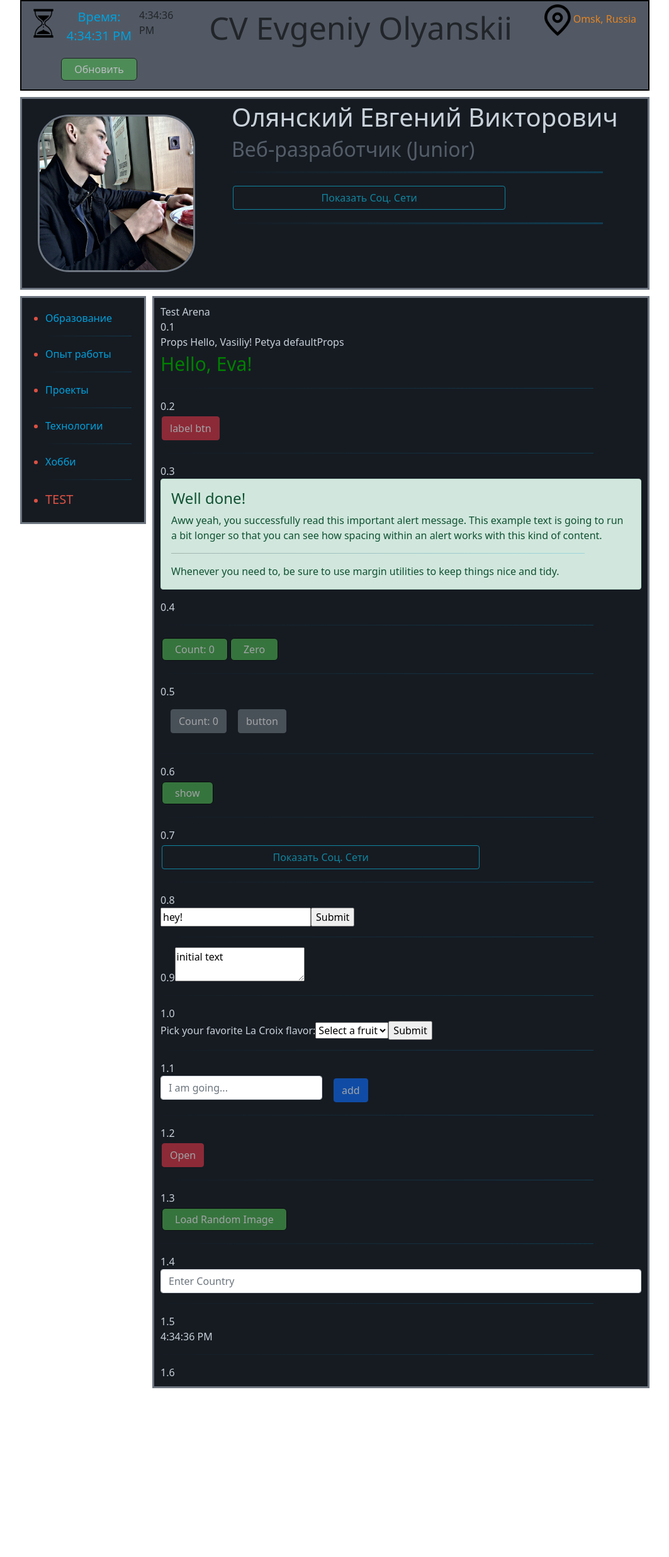
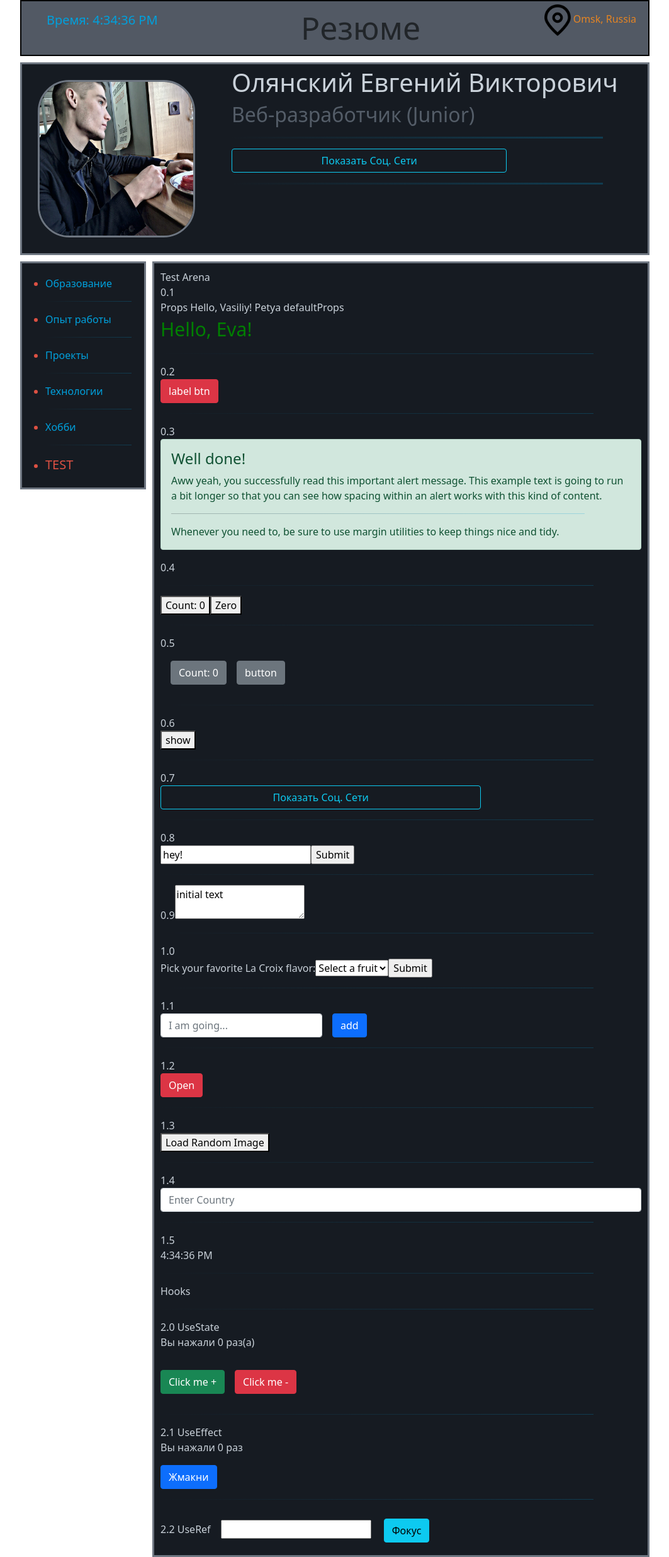
Before and after one commit to EvgeniyOl/CV-React, a React (Create React App) app: page /#/test in a window 1280 px wide. Shown: the whole page at 63% size, without its empty margins (108-1171 px from the left). Before the commit the page ends 2204 px from the top, so only its background shows below. Built offline with nearby package versions, Linux system fonts and the light colour scheme.

Commit message:
addHooks

```diff
--- a/src/components/Body/MyProjects/myProjects.jsx
+++ b/src/components/Body/MyProjects/myProjects.jsx
@@ -26,7 +26,7 @@ const MyProjects = (props) => {
             <li>Генерация отчета в виде plain text, stylish и json</li>
          </ul>
          <hr size="5" />
-         <p>Третий проект - <a href="https://frontend-project-lvl3-xi-nine.vercel.app/" target="blank">«RSS агрегатор»</a></p>
+         <p>Третий проект - <a href="https://rss-project-jdybn2zs8-evgeniyol.vercel.app/" target="blank">«RSS агрегатор»</a></p>
          <ul>
             <li>RSS – специализированный формат, предназначенный для описания лент новостей,
                анонсов статей и других материалов.
@@ -38,7 +38,13 @@ const MyProjects = (props) => {
 
          </ul>
          <hr size="5" />
+         <p>Четвертый проект - <a href="https://evgeniyol.github.io/layout-designer-project-lvl1/" target="blank">Лендинг «Когнитивные искажения»</a></p>
+         <ul>
+            <li>Проект является лендингом, описывающий распространённые когнитивные искажения в программировании.
+               Это самые распространённые проблемы, с которыми сталкиваются многие разработчики в самые различные периоды своей карьеры.
+               Как же с ними бороться и какие они бывают вы узнаете из лендинга и сможете помочь узнать об этом большему количеству людей.</li>
 
+         </ul>
       </div>
 
    )
--- a/src/components/Body/Test/Test.jsx
+++ b/src/components/Body/Test/Test.jsx
@@ -13,6 +13,9 @@ import Component from "./TestModalWindow";
 import { Loader } from "./Loader";
 import Autocomplete from "./Autocomplite";
 import { Clock } from "./Clock2";
+import { UseStateHookCount } from "./UseStateHook";
+import { UseEffectHook } from "./UseEffectHook";
+import { UseRefHook } from "./UseRefHook";
 
 export default class Test extends React.Component {
    render() {
@@ -120,8 +123,22 @@ export default class Test extends React.Component {
          </div>
          <hr />
          <div>
-            1.6
-
+            Hooks
+         </div>
+         <hr />
+         <div>
+            2.0 UseState
+            <UseStateHookCount />
+         </div>
+         <hr />
+         <div>
+            2.1 UseEffect
+            <UseEffectHook />
+         </div>
+         <hr />
+         <div>
+            2.2 UseRef
+            <UseRefHook />
          </div>
       </div>;
    }
--- /dev/null
+++ b/src/components/Body/Test/UseEffectHook.jsx
@@ -0,0 +1,14 @@
+import { useEffect, useState } from "react";
+
+export const UseEffectHook = () => {
+   const [count, setCount] = useState(0);
+
+   useEffect(() => alert(`Жмаков ${count}`))
+
+   return (
+      <div>
+         <p>Вы нажали {count} раз</p>
+         <button className="btn btn-primary" onClick={() => setCount(count + 1)}>Жмакни</button>
+      </div>
+   )
+}
--- /dev/null
+++ b/src/components/Body/Test/UseRefHook.jsx
@@ -0,0 +1,16 @@
+import { useRef } from "react";
+
+export const UseRefHook = () => {
+   const inputEl = useRef(null);
+
+   const onButtonClick = () => {
+      inputEl.current.focus();
+   }
+   return (
+      <>
+         <input className="m-3" ref={inputEl} type="text" />
+         <button className="btn btn-info m-1" onClick={onButtonClick}>Фокус</button>
+      </>
+   )
+
+}
--- /dev/null
+++ b/src/components/Body/Test/UseStateHook.jsx
@@ -0,0 +1,12 @@
+import { useState } from "react";
+
+export const UseStateHookCount = () => {
+   const [count, setCount] = useState(0);
+   return (
+      <div>
+         <p>Вы нажали {count} раз(а)</p>
+         <button className="btn btn-success ml-3" onClick={() => setCount(count + 1)}>Click me +</button>
+         <button className="btn btn-danger m-3" onClick={() => setCount(count - 1)}>Click me -</button>
+      </div>
+   )
+}
--- a/src/components/Header/Clock/Clock.jsx
+++ b/src/components/Header/Clock/Clock.jsx
@@ -1,19 +1,19 @@
-import { useState } from "react";
+// import { useState } from "react";
 import styles from "./Clock.module.css";
 import React from "react";
 
-export const Clock = () => {
-   const [date, setDate] = useState(new Date())
+// export const Clock2 = () => {
+//    const [date, setDate] = useState(new Date())
 
-   return (
-      <div className={styles.clock}>
-         <p>Время: {date.toLocaleTimeString()}</p>
-         <button className={styles.refresh} onClick={() => setDate(new Date())}>Обновить</button>
-      </div>
-   )
-}
+//    return (
+//       <div className={styles.clock}>
+//          <p>Время: {date.toLocaleTimeString()}</p>
+//          <button className={styles.refresh} onClick={() => setDate(new Date())}>Обновить</button>
+//       </div>
+//    )
+// }
 
-export class Clock2 extends React.Component {
+export class Clock extends React.Component {
    constructor(props) {
       super(props);
       this.state = { date: new Date() };
@@ -30,7 +30,7 @@ export class Clock2 extends React.Component {
    render() {
       const { date } = this.state;
       return (
-         <div>{date.toLocaleTimeString()}</div>
+         <div className={styles.clock}>Время: {date.toLocaleTimeString()}</div>
       );
    }
 }
--- a/src/components/Header/Clock/Clock.module.css
+++ b/src/components/Header/Clock/Clock.module.css
@@ -1,8 +1,10 @@
-.clock p {
+.clock {
   color: #00a0dc;
   font-size: 20px;
+  text-align: center;
 }
-button {
+
+/* button {
   background-color: #4caf50;
   border-radius: 6px;
   border: 1px solid black;
@@ -19,7 +21,4 @@ button {
 }
 button:hover {
   opacity: 1;
-}
-.clock {
-  text-align: center;
-}
+} */
--- a/src/components/Header/Header.jsx
+++ b/src/components/Header/Header.jsx
@@ -1,6 +1,6 @@
 import location from "./../../Images/marker.png";
 import clock from "./../../Images/sand-clock.png";
-import { Clock, Clock2 } from "./Clock/Clock";
+import { Clock } from "./Clock/Clock";
 import styles from "./Header.module.css";
 
 const Header = (props) => {
@@ -9,12 +9,11 @@ const Header = (props) => {
    return (
       <div className={styles.headerContainer}>
          <div className={styles.clock}>
-            <img src={clock} alt="clock" />
             <Clock />
-            <Clock2 />
+            {/* <Clock2 /> */}
          </div>
          <div className={styles.cv}>
-            CV Evgeniy Olyanskii
+            Резюме
          </div>
          <div className={styles.location}>
             <img src={location} alt="Logo" />
--- a/src/components/Header/Header.module.css
+++ b/src/components/Header/Header.module.css
@@ -6,22 +6,27 @@
   border: 2px solid black;
   padding: 5px;
 }
+
 .headerContainer img {
   width: 50px;
   height: 50px;
 }
+
 .cv {
   font-size: 50px;
   text-align: center;
 }
+
 .location {
   color: #dd5143;
 }
+
 .clock {
   display: flex;
-  margin: 5px;
+  margin: 10px;
   justify-content: center;
 }
+
 .clock img {
   justify-content: center;
 }
```
